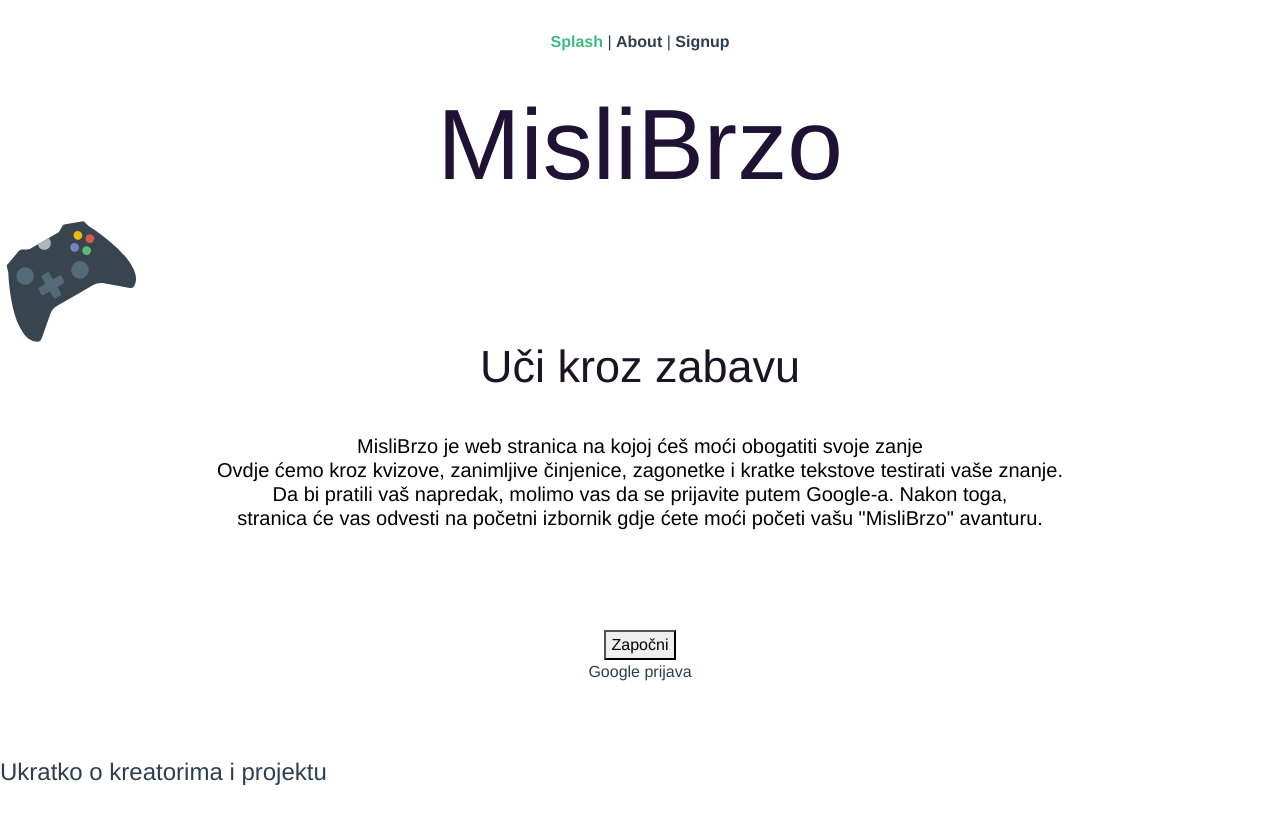
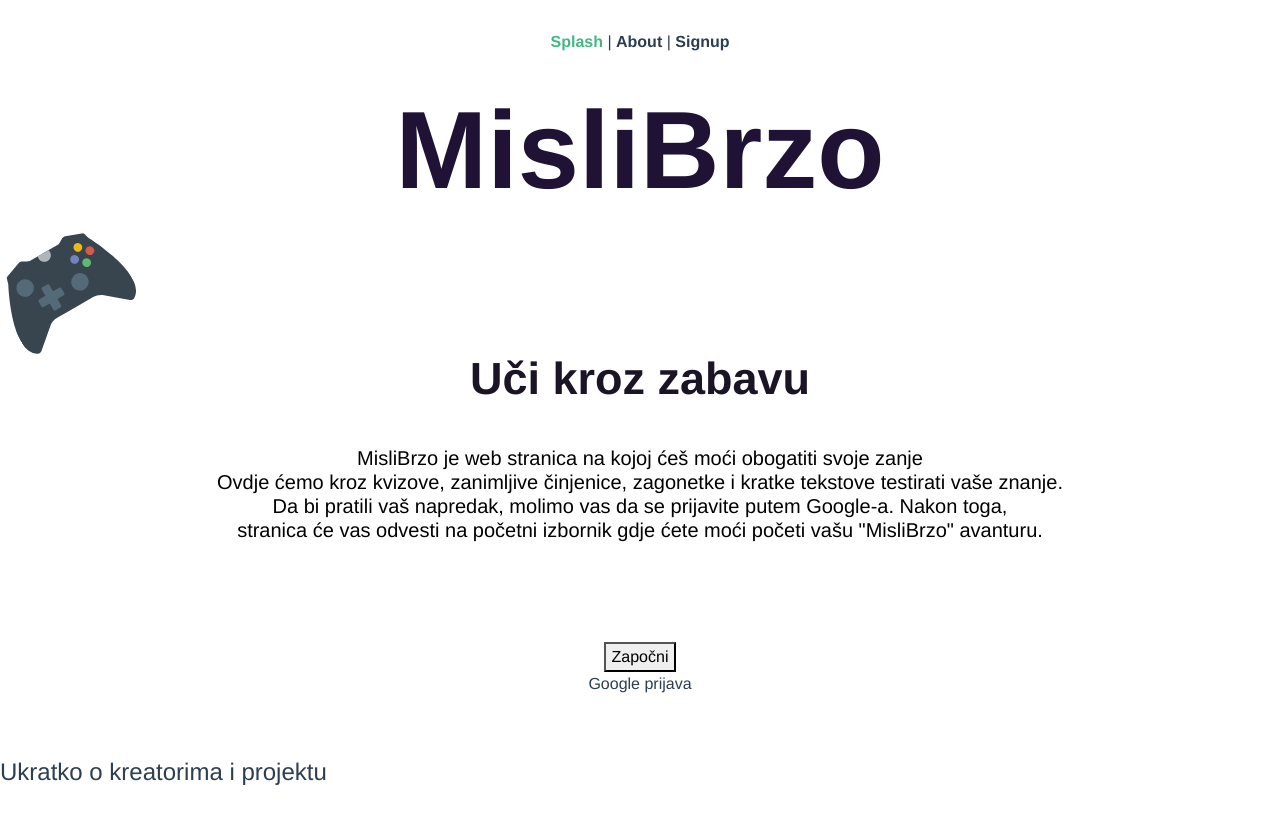
Before and after one commit to kuveeee/misli_brzo, a Vue app in the folder misli_brzo/: page / in a window 1280 px wide. Shown: the top 824 px of the page. Built offline with nearby package versions, Linux system fonts and the light colour scheme.

Commit message:
Male izmjene

```diff
--- a/misli_brzo/src/components/HelloWorld.vue
+++ b/misli_brzo/src/components/HelloWorld.vue
@@ -1,7 +1,7 @@
 <template>
   <div class="hello">
     <div class="container_1">
-      <h1>{{ msg }}</h1>
+    <h1>{{ msg }}</h1>
       <div class="controller_slika">
         <img src="@/assets/game-controller.svg" alt="Game controller image" />
       </div>
--- a/misli_brzo/src/views/Home.vue
+++ b/misli_brzo/src/views/Home.vue
@@ -2,11 +2,11 @@
   <div class="home">
     <div class="hello">
     <div class="container_1">
-      <h1>MisliBrzo</h1>
+      <h1><strong>MisliBrzo</strong></h1>
       <div class="controller_slika">
         <img src="@/assets/game-controller.svg" alt="Game controller image" />
       </div>
-      <h2>Uči kroz zabavu</h2>
+      <h2><strong>Uči kroz zabavu</strong></h2>
       <div class="o_stranici">
         <h3>
           MisliBrzo je web stranica na kojoj ćeš moći obogatiti svoje zanje
@@ -86,11 +86,6 @@ export default {
 
 <!-- Add "scoped" attribute to limit CSS to this component only -->
 <style scoped lang="scss">
-h3 {
-  margin: 40px 0 0;
-  font-size: 20px;
-  color: #000000;
-}
 ul {
   list-style-type: none;
   padding: 0;
@@ -110,7 +105,7 @@ a {
 
 //MisliBrzo naslov
 h1 {
-  font-size: 100px;
+  font-size: 110px;
   color: #1f1235;
 }
 
@@ -118,6 +113,17 @@ h1 {
 h2 {
   font-size: 45px;
   color: #1b1425;
+}
+
+h3 {
+  margin: 40px 0 0;
+  font-size: 20px;
+  color: #000000;
+}
+
+// h5 - podnaslovi (O stranici, Cilj stranice, O nama)
+h5 {
+  font-size: 35px;
 }
 
 //Slika gaming controllera
@@ -154,11 +160,6 @@ h2 {
   text-align: left;
 }
 
-// h5 - podnaslovi (O stranici, Cilj stranice, O nama)
-h5 {
-  font-size: 35px;
-}
-
 .text {
   padding-top: 25px;
 }
```
